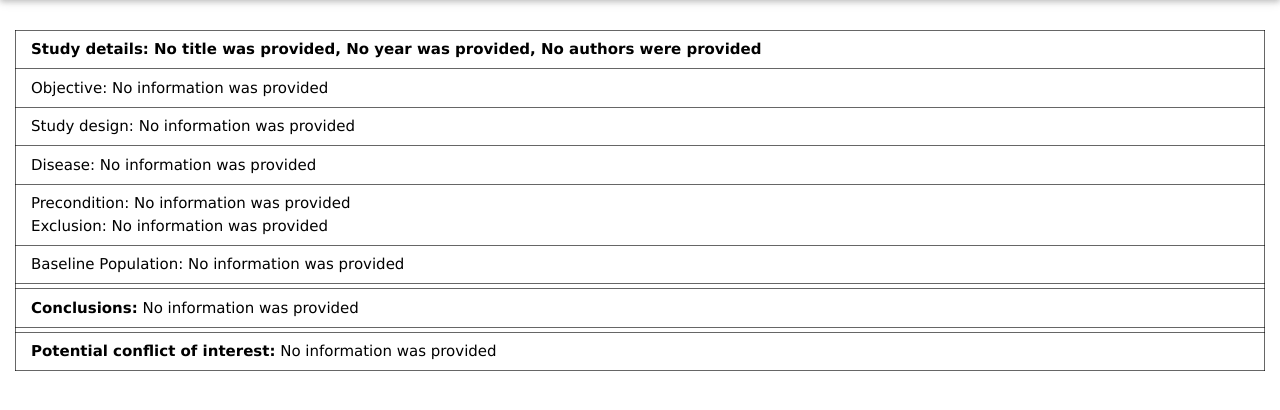
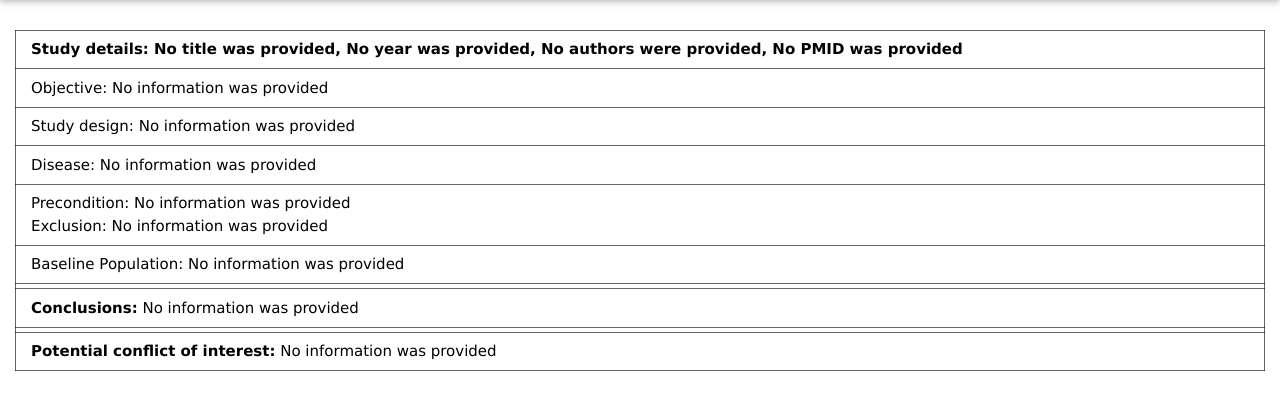
Before and after one commit to ArneKramerSunderbrink/ratio, a Python web app: template ratio/templates/tool/overview.html in a window 1280 px wide. Shown: the part 39-449 px from the top of the page. Run offline with Jinja, Linux system fonts and the light colour scheme; the template is opened without the code that fills it, so the values that code supplies are empty; some libraries are stand-ins or nearby versions.

Commit message:
added PMID to overview table

```diff
--- a/ratio/templates/tool/overview_table.html
+++ b/ratio/templates/tool/overview_table.html
@@ -6,8 +6,8 @@
       Study details:
       {% set q = graph.query("""SELECT ?v WHERE {?p ctro:hasTitle ?v .}""") %}{{ q | query_value if q else "No title was provided" }},
       {% set q = graph.query("""SELECT ?v WHERE {?p ctro:hasPublicationYear ?v .}""") %}{{ q | query_value if q else "No year was provided" }},
-      {% set q = graph.query("""SELECT ?v WHERE {?p ctro:hasAuthor ?v .}""") %}
-      {% if q %}Authors: {{ q | sort | query_values | join(', ') }}{% else %}No authors were provided{% endif %}
+      {% set q = graph.query("""SELECT ?v WHERE {?p ctro:hasAuthor ?v .}""") %}{{ "Authors: " + q | sort | query_values | join(', ') if q else "No authors were provided" }},
+      {% set q = graph.query("""SELECT ?v WHERE {?p ctro:hasPMID ?v .}""") %}{{ "PMID: " + q | query_value if q else "No PMID was provided" }}
     </b></td>
   </tr>
   <tr>
```
